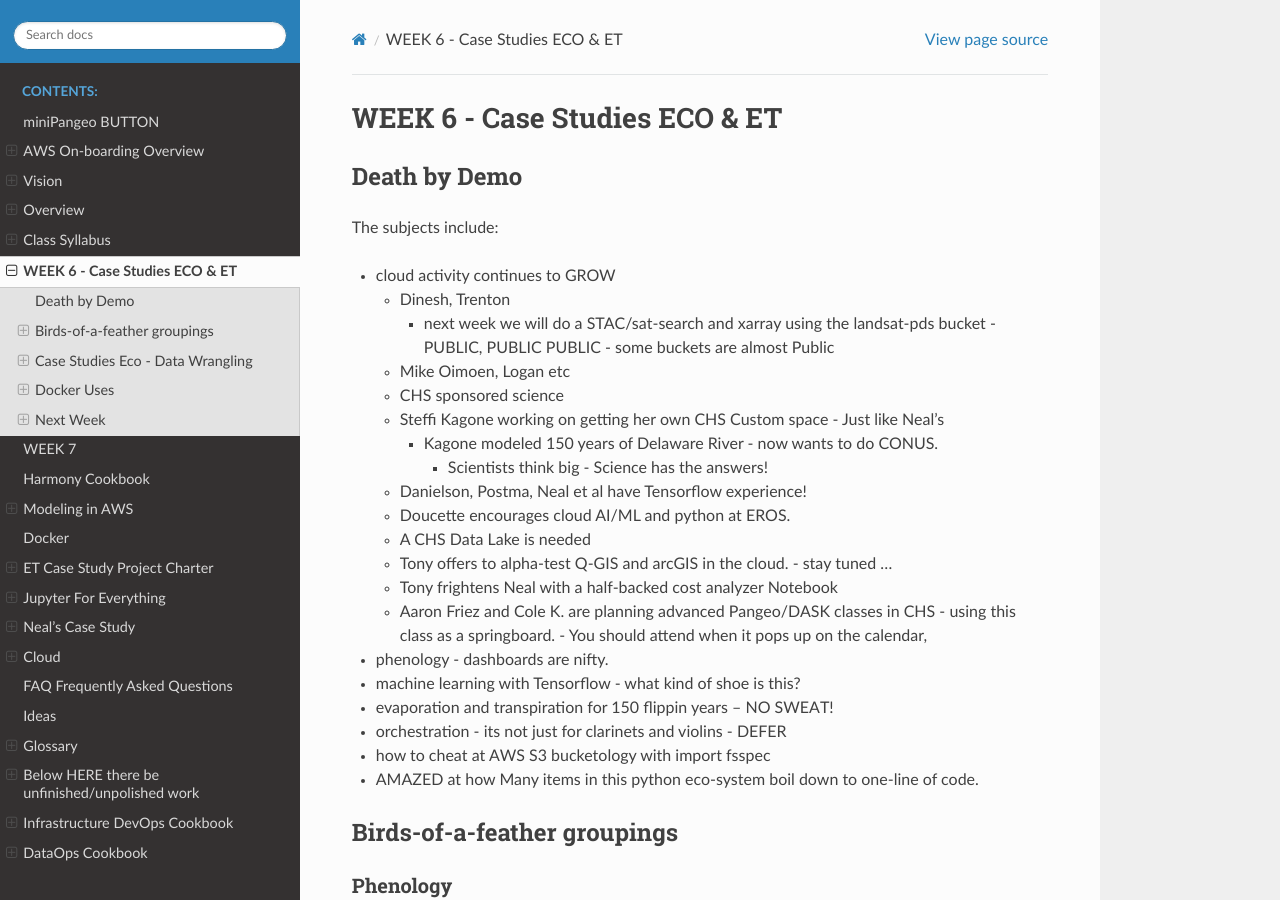
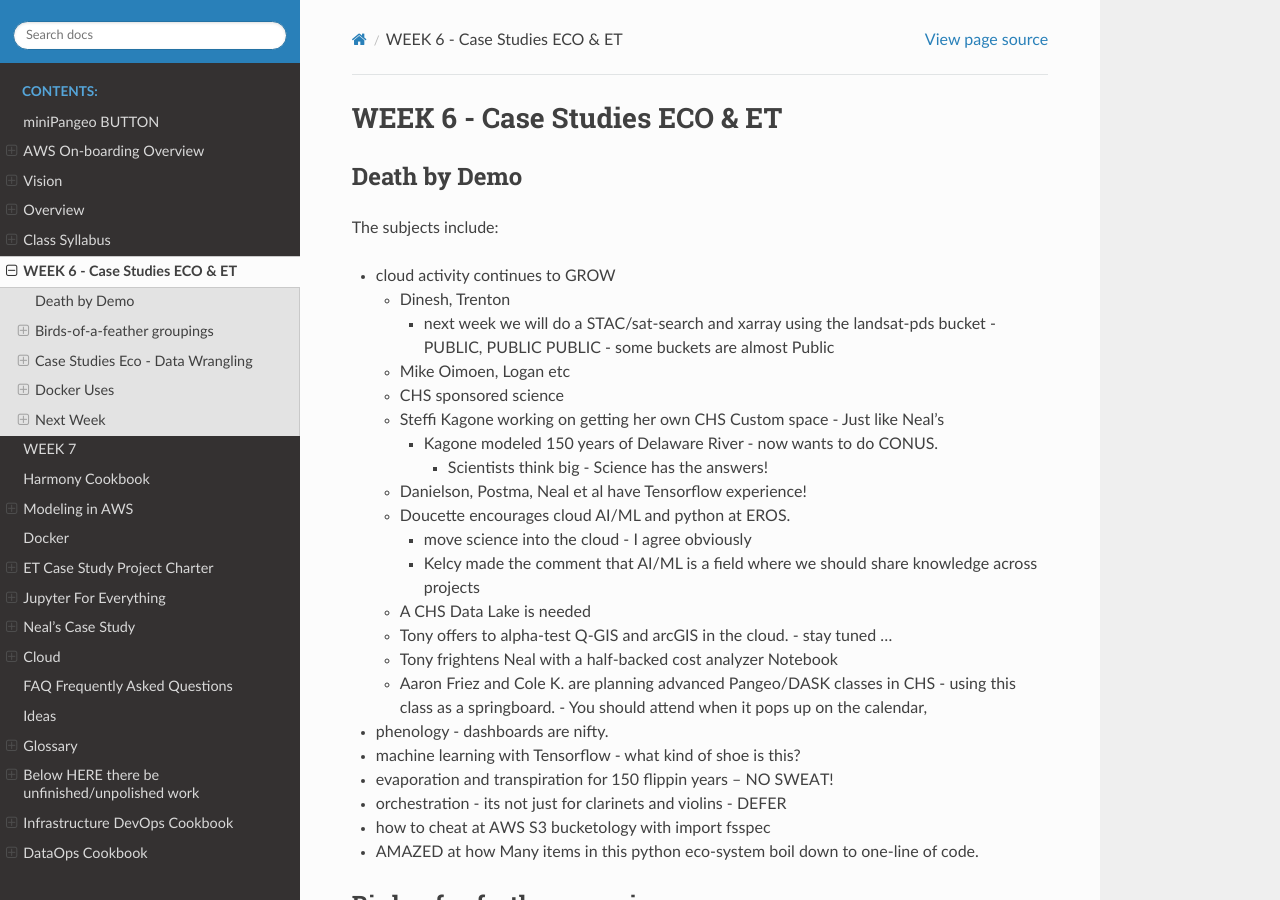
Before and after one commit to tonybutzer/harmony-docs, a Sphinx documentation site: the page built from documentation/source/06week.md, in a window 1280 px wide and 900 px high. Built offline with Sphinx 7.4.7 and the Read the Docs theme 2.0.0, drawn with Linux system fonts in a browser that asks for light colours; pages that are not in the unit, such as notebooks, are missing from menus.

Commit message:
automatic git update from Makefile

```diff
--- a/documentation/source/06week.md
+++ b/documentation/source/06week.md
@@ -15,6 +15,8 @@
             - Scientists think big - Science has the answers!
     - Danielson, Postma, Neal et al have Tensorflow experience!
     - Doucette encourages cloud AI/ML and python at EROS.
+        - move science into the cloud - I agree obviously
+        - Kelcy made the comment that AI/ML is a field where we should share knowledge across projects
     - A CHS Data Lake is needed
     - Tony offers to alpha-test Q-GIS and arcGIS in the cloud. - stay tuned ...
     - Tony frightens Neal with a half-backed cost analyzer Notebook
```
